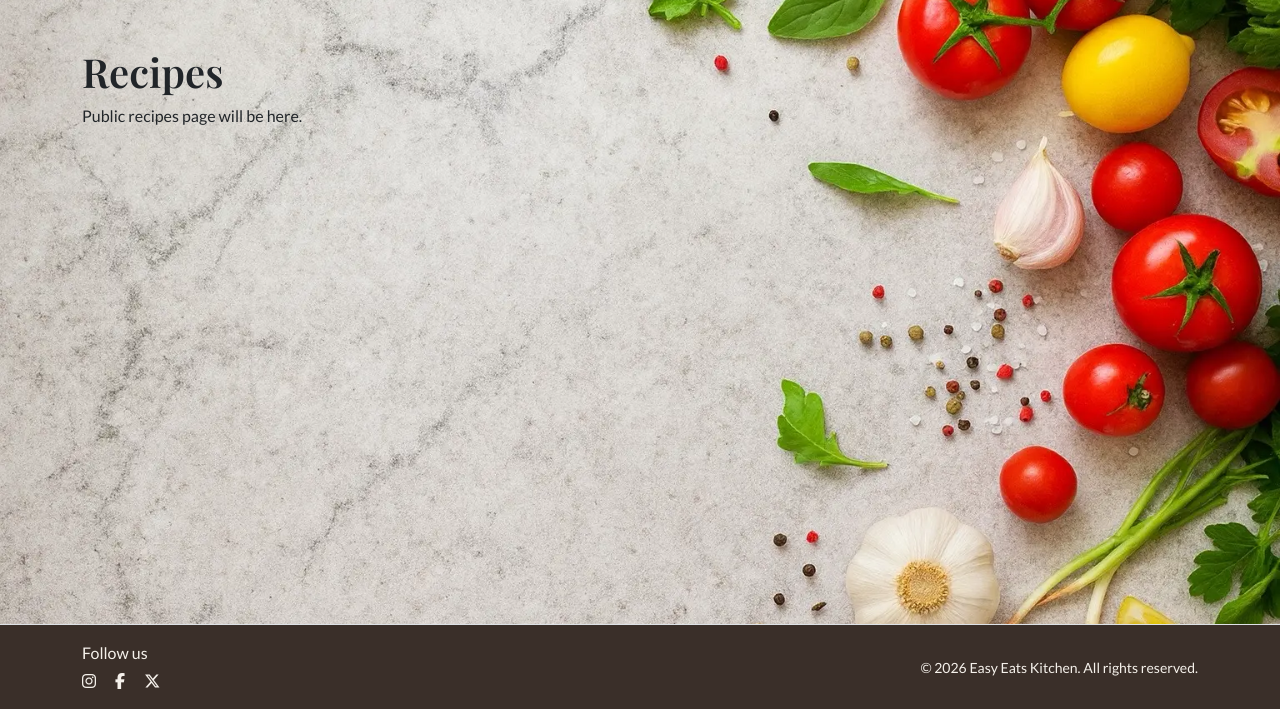
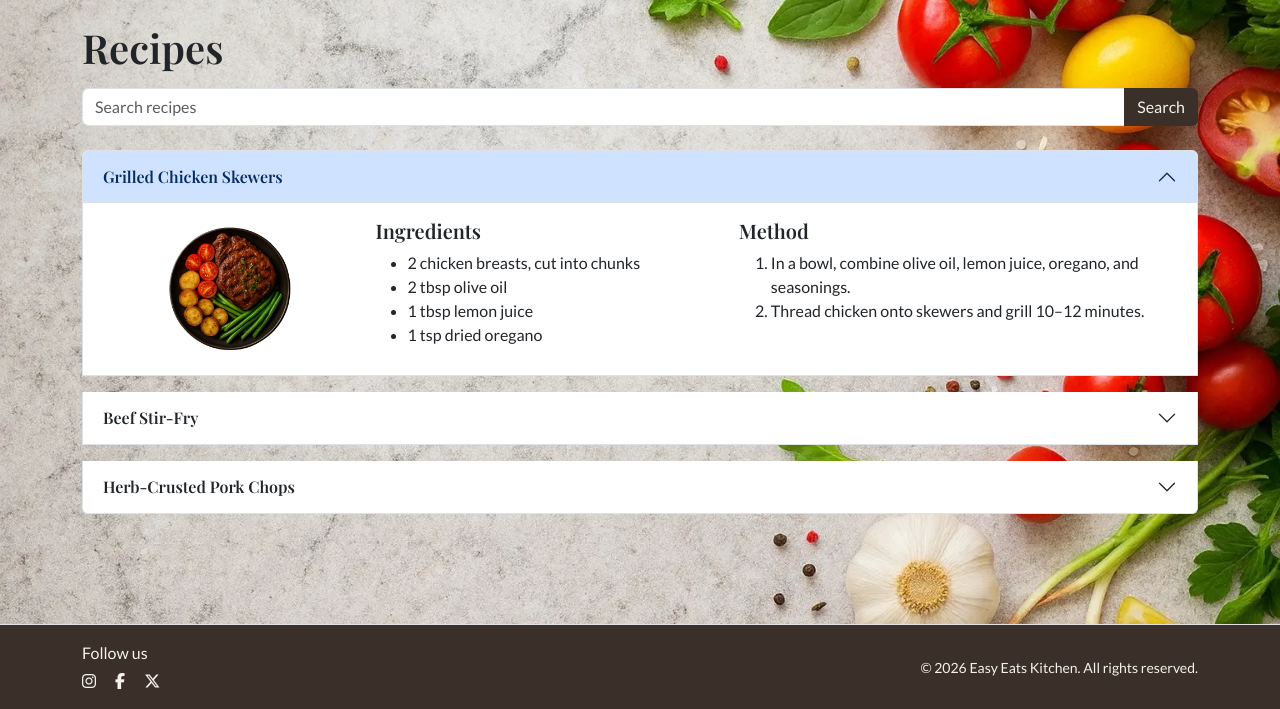
Before and after one commit to jolantadjatlova/easy-eats-kitchen, a Django app: page /recipes/ in a window 1280 px wide. Shown: the part 91-800 px from the top of the page. Run offline with Django 4.2, Linux system fonts and the light colour scheme.

Commit message:
Build public recipes page with Bootstrap accordion

```diff
--- a/recipes/templates/recipes/recipes.html
+++ b/recipes/templates/recipes/recipes.html
@@ -1,7 +1,93 @@
 {% extends "recipes/base.html" %}
+{% load static %}
+
 {% block content %}
-<div class="container my-5">
-  <h1>Recipes</h1>
-  <p>Public recipes page will be here.</p>
+<div class="container my-4">
+
+  <h1 class="mb-3">Recipes</h1>
+
+  <!-- Search (placeholder now) -->
+  <form class="mb-4" method="get" role="search">
+    <div class="input-group">
+      <input
+        type="search"
+        name="q"
+        class="form-control"
+        placeholder="Search recipes"
+        aria-label="Search recipes"
+      />
+      <button class="btn" type="submit" style="background-color:#3a2f29;color:#f5f1eb;">
+        Search
+      </button>
+    </div>
+  </form>
+
+  <!-- Accordion -->
+  <div class="accordion" id="recipesAccordion">
+    {% for r in recipes %}
+      <div class="accordion-item mb-3">
+        <h2 class="accordion-header" id="heading{{ r.id }}">
+          <button
+            class="accordion-button {% if not forloop.first %}collapsed{% endif %}"
+            type="button"
+            data-bs-toggle="collapse"
+            data-bs-target="#collapse{{ r.id }}"
+            aria-expanded="{% if forloop.first %}true{% else %}false{% endif %}"
+            aria-controls="collapse{{ r.id }}"
+          >
+            {{ r.title }}
+          </button>
+        </h2>
+
+        <div
+          id="collapse{{ r.id }}"
+          class="accordion-collapse collapse {% if forloop.first %}show{% endif %}"
+          aria-labelledby="heading{{ r.id }}"
+          data-bs-parent="#recipesAccordion"
+        >
+          <div class="accordion-body">
+
+            <div class="row g-3 align-items-start">
+
+              <!-- Image -->
+              <div class="col-12 col-md-3 text-center">
+                <img
+                  src="{% static r.image %}"
+                  alt="{{ r.title }}"
+                  class="img-fluid rounded-circle"
+                  style="max-width: 140px;"
+                />
+              </div>
+
+              <!-- Ingredients -->
+              <div class="col-12 col-md-4">
+                <h3 class="h5">Ingredients</h3>
+                <ul class="mb-0">
+                  {% for item in r.ingredients %}
+                    <li>{{ item }}</li>
+                  {% endfor %}
+                </ul>
+              </div>
+
+              <!-- Method -->
+              <div class="col-12 col-md-5">
+                <h3 class="h5">Method</h3>
+                <ol class="mb-0">
+                  {% for step in r.method %}
+                    <li>{{ step }}</li>
+                  {% endfor %}
+                </ol>
+              </div>
+
+            </div>
+
+          </div>
+        </div>
+      </div>
+    {% empty %}
+      <p>No recipes found.</p>
+    {% endfor %}
+  </div>
+
 </div>
 {% endblock %}
--- a/recipes/views.py
+++ b/recipes/views.py
@@ -22,9 +22,58 @@ def recipes_by_category(request, category_slug):
 
 def recipes_list(request):
     """
-    Public page: shows all recipes (placeholder for now).
+    Public page: shows all recipes (temporary hardcoded data for now).
     """
-    return render(request, "recipes/recipes.html")
+    recipes = [
+        {
+            "id": 1,
+            "title": "Grilled Chicken Skewers",
+            "image": "images/category-meat.png",
+            "ingredients": [
+                "2 chicken breasts, cut into chunks",
+                "2 tbsp olive oil",
+                "1 tbsp lemon juice",
+                "1 tsp dried oregano",
+            ],
+            "method": [
+                "In a bowl, combine olive oil, lemon juice, oregano, and seasonings.",
+                "Thread chicken onto skewers and grill 10–12 minutes.",
+            ],
+        },
+        {
+            "id": 2,
+            "title": "Beef Stir-Fry",
+            "image": "images/category-meat.png",
+            "ingredients": [
+                "Beef strips",
+                "Mixed vegetables",
+                "Soy sauce",
+                "Garlic",
+            ],
+            "method": [
+                "Sear beef.",
+                "Add vegetables.",
+                "Stir in sauce and serve.",
+            ],
+        },
+        {
+            "id": 3,
+            "title": "Herb-Crusted Pork Chops",
+            "image": "images/category-meat.png",
+            "ingredients": [
+                "Pork chops",
+                "Herbs",
+                "Salt & pepper",
+                "Oil",
+            ],
+            "method": [
+                "Coat chops with herbs.",
+                "Pan-fry until cooked through.",
+            ],
+        },
+    ]
+
+    return render(request, "recipes/recipes.html", {"recipes": recipes})
 
 
 @login_required
```
